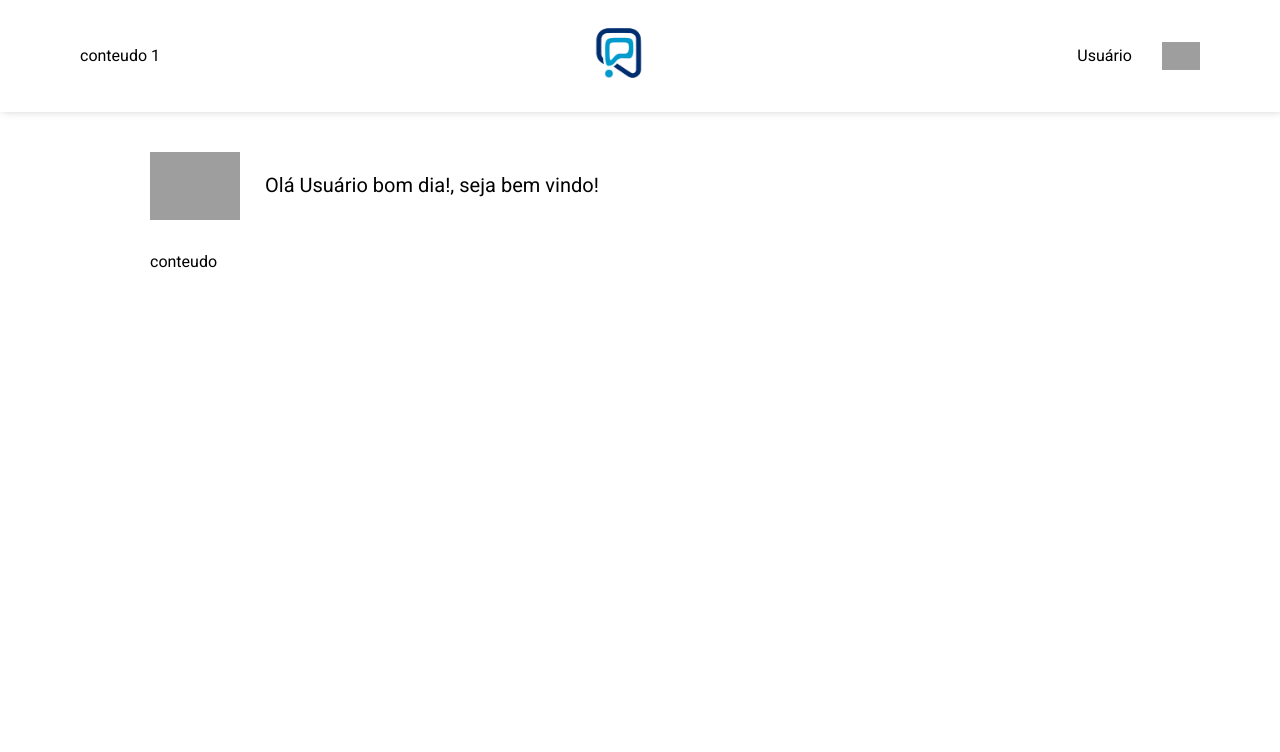
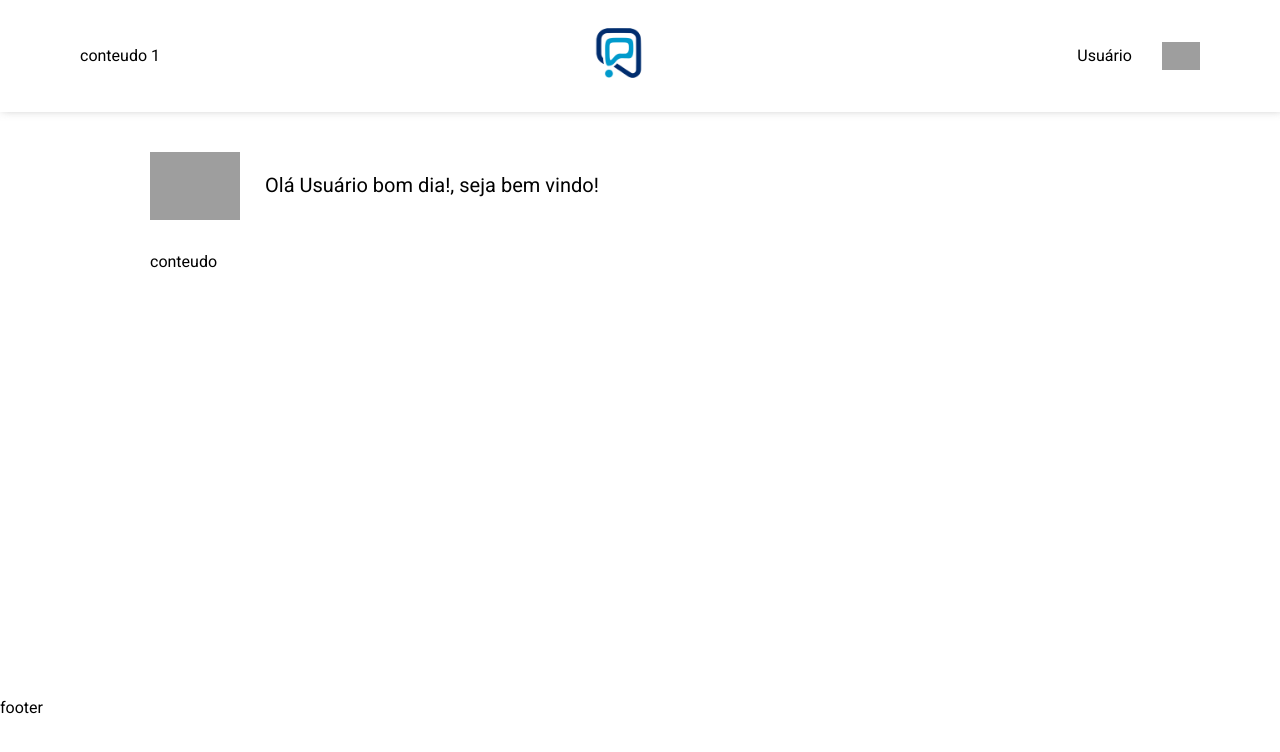
Before and after one commit to Paulo-DevTallos/desafio-tallos-frontend, a Vue app: page /painel in a window 1280 px wide. Shown: the top 752 px of the page. Built offline with nearby package versions, Linux system fonts and the light colour scheme; grey boxes are pictures that could not be loaded.

Commit message:
criando estrutura do Footer de usuario

```diff
--- /dev/null
+++ b/src/components/components-users/FooterUser.vue
@@ -0,0 +1,11 @@
+<template>
+  <footer>
+    footer
+  </footer>
+</template>
+
+<script>
+export default {
+  name: 'FooterUser',
+}
+</script>
--- a/src/pages/user-pages/Dashboard.vue
+++ b/src/pages/user-pages/Dashboard.vue
@@ -4,18 +4,21 @@
       <Grettings />
       conteudo
     </main>
+  <FooterUser />
 </template>
 
 <script>
 import HeaderUser from '../../components/components-users/HeaderUser.vue';
 import Grettings from '../../components/components-users/Grettings.vue';
+import FooterUser from '../../components/components-users/FooterUser.vue';
 
 export default {
   name: "Dashboard",
   components: {
     HeaderUser,
-    Grettings
-}
+    Grettings,
+    FooterUser,
+  }
 }
 </script>
 
```
